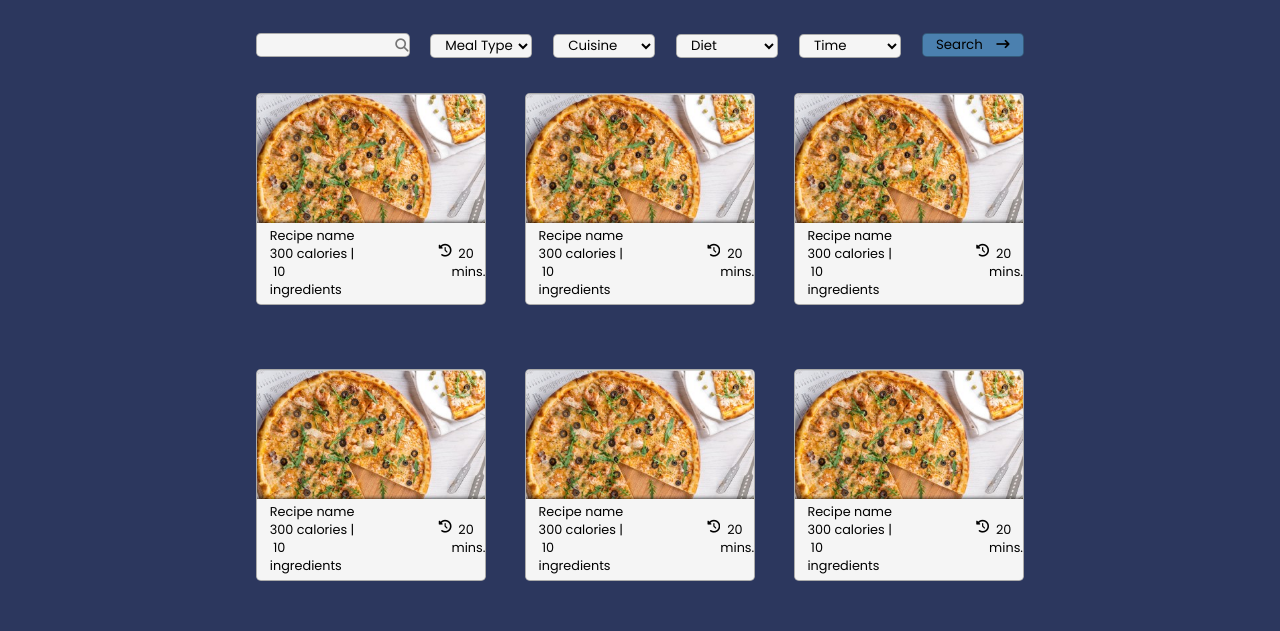
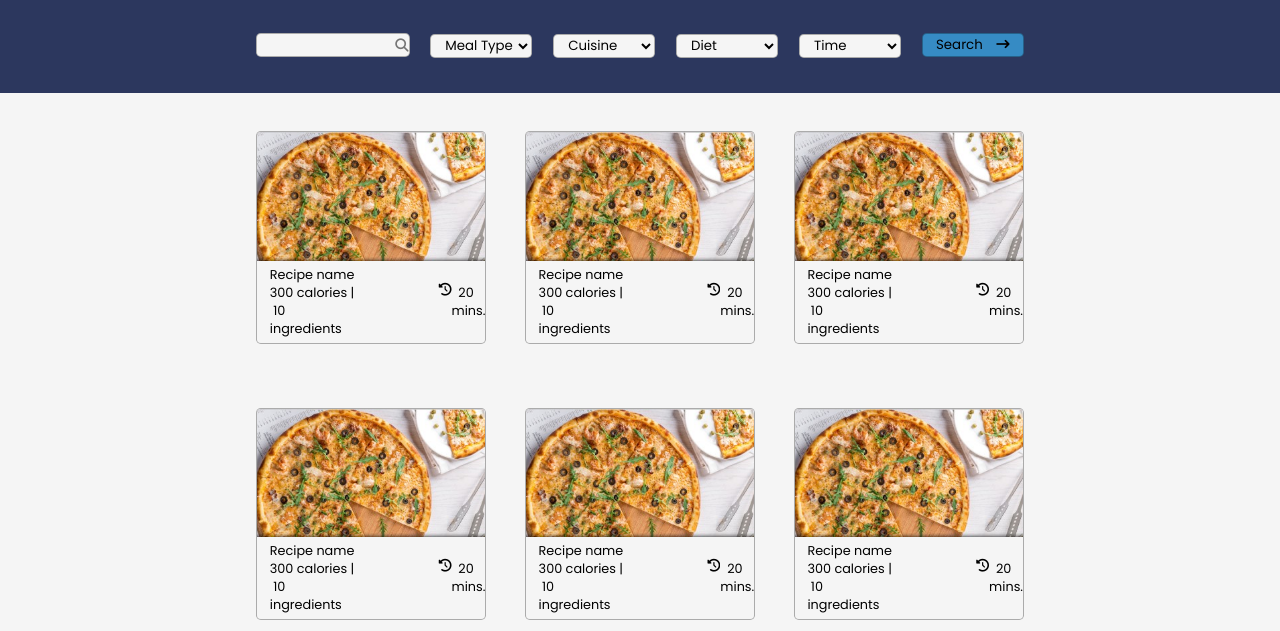
Before and after one commit to ijzzBloc/Clueless-Cook, a website built with Parcel: page src/index.html in a window 1280 px wide. Shown: the part 677-1308 px from the top of the page. Built offline with nearby package versions, Linux system fonts and the light colour scheme; a web font is replaced by a local one.

Commit message:
small update

```diff
--- a/src/index.html
+++ b/src/index.html
@@ -116,6 +116,7 @@
         </section>
     </section>
     <section class="searchresult-container">
+        <section class="searchresult-inner-container">
             <div class="card card-4">
                 <div     class="card-header card-image">
                     <img src="./assets/images/cardplaceholder.jpg" alt="">
@@ -195,6 +196,7 @@
                 </div>
             </div>
         </section>
+    </section>
 </main>
 <footer>
     <section class="footer-container">
--- a/src/styles.css
+++ b/src/styles.css
@@ -12,7 +12,7 @@
     list-style: none;
     font-family: 'Poppins', sans-serif;
     --darkcolor:    hsl(227, 36%, 27%);
-    --lightcolor:   hsl(208, 40%, 49%);
+    --lightcolor:   hsl(204, 57%, 49%);
     background: var(--darkcolor);
     max-width: 100%;
 }
@@ -202,6 +202,10 @@ a   {
 }
 /*----------- Search results -------------------*/
 .searchresult-container {
+    min-height: 40vh;
+    background-color: whitesmoke;
+}
+.searchresult-inner-container {
     display: grid;
     grid-template-columns: repeat(3, 30%);
     grid-auto-rows: auto;
@@ -209,9 +213,12 @@ a   {
     justify-content: space-between;
     align-items: center;
     align-content: center;
-    min-height: 40vh;
+    min-height: inherit;
     margin-left: 20%;
     margin-right: 20%;
+    background-color: inherit;
+    padding-top: 3%;
+    padding-bottom: 3%;
 }
 /********************* Footer *********************/
 .footer-container   {
```
Also changed, not shown: dist/index.html, 2 other files. Lines whose indentation alone changed are shown as unchanged.
